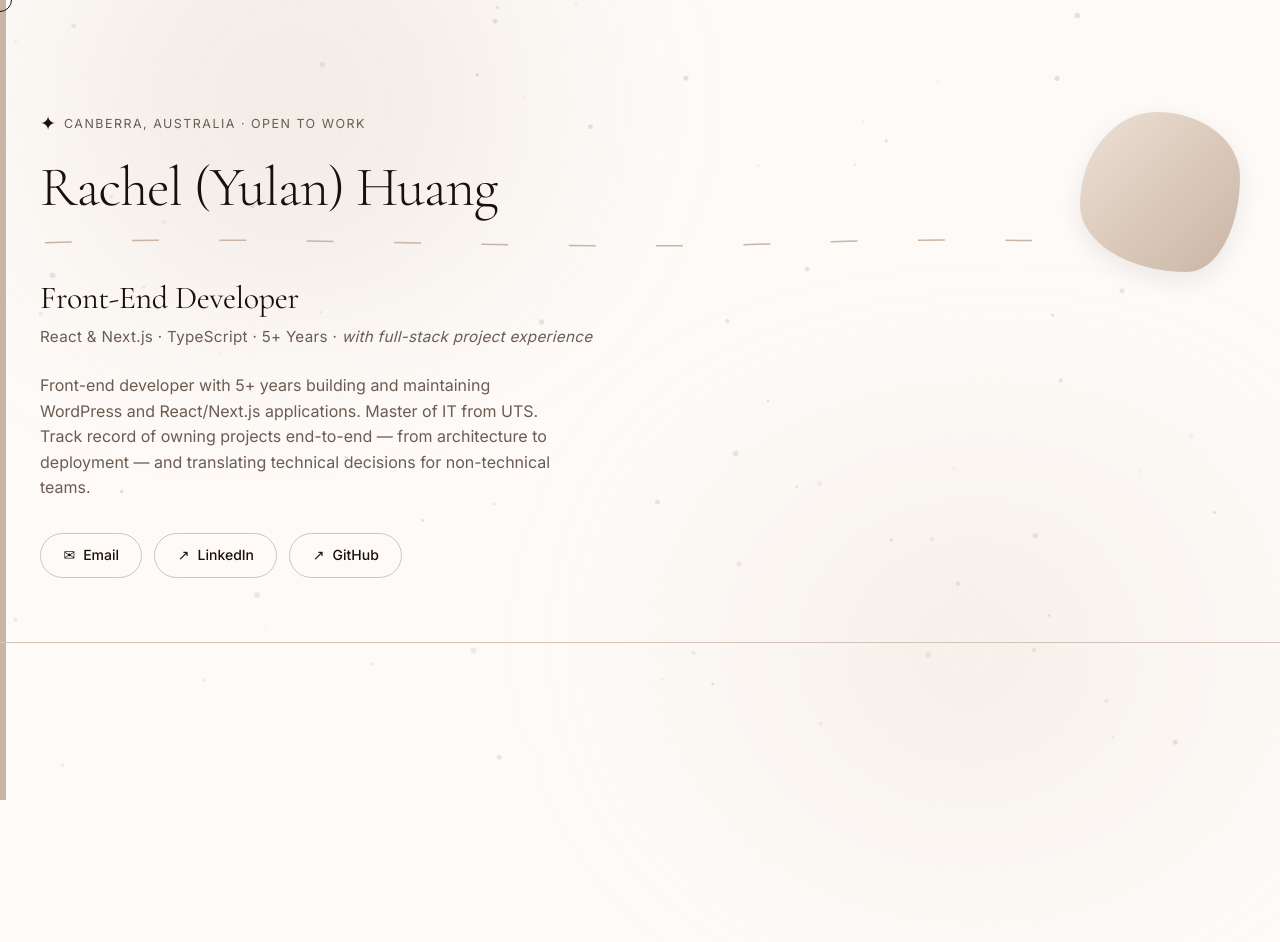
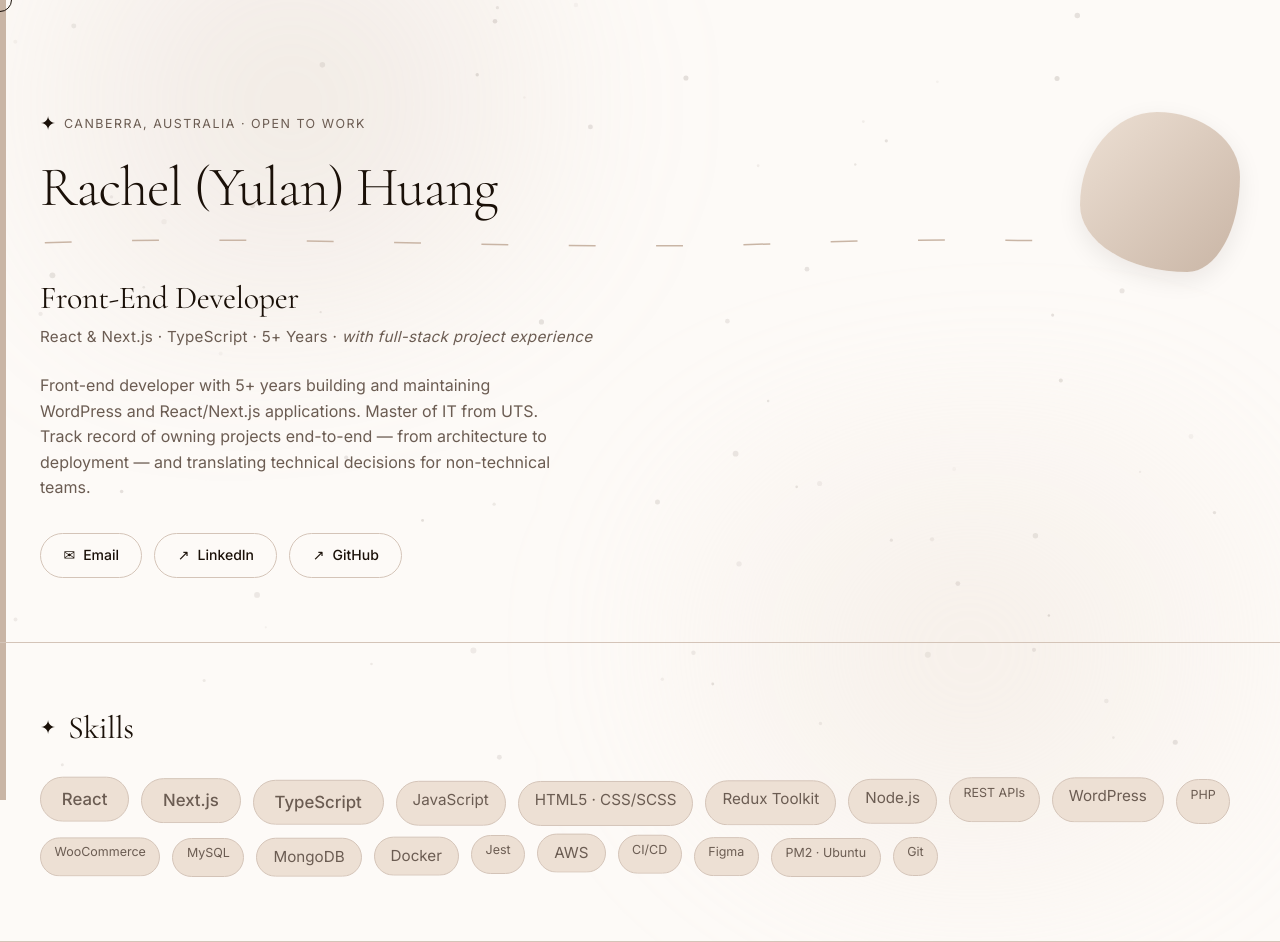
Before and after one commit to yulanh7/my-portfolio, a Next.js app: page / in a window 1280 px wide. Before the commit the page ends 800 px from the top, so only its background shows below. Built offline with nearby package versions, Linux system fonts and the light colour scheme.

Commit message:
feat(skills): add SkillCloud component connected to content data layer

```diff
--- a/src/app/page.tsx
+++ b/src/app/page.tsx
@@ -1,11 +1,15 @@
 "use client";
 
 import Hero from "@/components/Hero";
+import SkillCloud from "@/components/SkillCloud";
 
 export default function Home() {
   return (
     <>
       <Hero />
+      <div style={{ borderBottom: "1px solid var(--color-border)" }}>
+        <SkillCloud />
+      </div>
     </>
   );
 }
--- /dev/null
+++ b/src/components/SkillCloud.tsx
@@ -0,0 +1,40 @@
+"use client";
+
+import { skills } from "@/data/content";
+
+const delays = [
+  0, 0.4, 0.8, 1.2, 1.6, 2.0, 2.4, 2.8, 0.2, 0.6, 1.0, 1.4, 1.8, 2.2, 2.6, 3.0,
+  0.3, 0.9, 1.5, 2.1,
+];
+
+export default function SkillCloud() {
+  return (
+    <section style={{ padding: "4rem 0" }}>
+      <div className="container">
+        <div
+          style={{
+            display: "flex",
+            alignItems: "center",
+            gap: "0.75rem",
+            marginBottom: "2rem",
+          }}
+        >
+          <span className="star-decoration">✦</span>
+          <h2>Skills</h2>
+        </div>
+
+        <div style={{ display: "flex", flexWrap: "wrap", gap: "0.75rem" }}>
+          {skills.map((skill, i) => (
+            <span
+              key={skill.label}
+              className={`skill-tag ${skill.size}`}
+              style={{ animationDelay: `${delays[i] ?? 0}s` }}
+            >
+              {skill.label}
+            </span>
+          ))}
+        </div>
+      </div>
+    </section>
+  );
+}
--- a/src/data/content.ts
+++ b/src/data/content.ts
@@ -20,3 +20,28 @@ export const education = {
   school: "University of Technology Sydney (UTS)",
   period: "2016 – 2018",
 };
+
+// ── Skills ────────────────────────────────────────────────
+
+export const skills = [
+  { label: "React", size: "large" },
+  { label: "Next.js", size: "large" },
+  { label: "TypeScript", size: "large" },
+  { label: "JavaScript", size: "medium" },
+  { label: "HTML5 · CSS/SCSS", size: "medium" },
+  { label: "Redux Toolkit", size: "medium" },
+  { label: "Node.js", size: "medium" },
+  { label: "REST APIs", size: "small" },
+  { label: "WordPress", size: "medium" },
+  { label: "PHP", size: "small" },
+  { label: "WooCommerce", size: "small" },
+  { label: "MySQL", size: "small" },
+  { label: "MongoDB", size: "medium" },
+  { label: "Docker", size: "medium" },
+  { label: "Jest", size: "small" },
+  { label: "AWS", size: "medium" },
+  { label: "CI/CD", size: "small" },
+  { label: "Figma", size: "small" },
+  { label: "PM2 · Ubuntu", size: "small" },
+  { label: "Git", size: "small" },
+];
```
